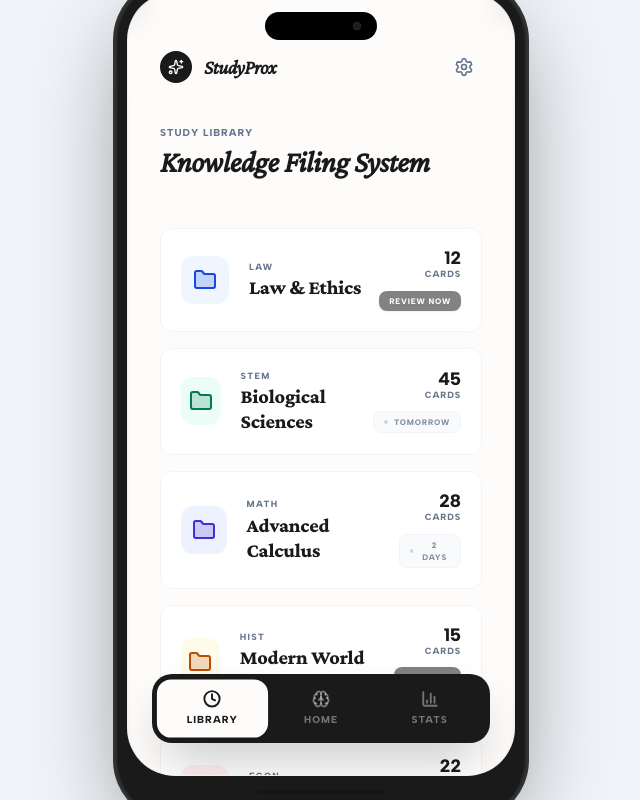
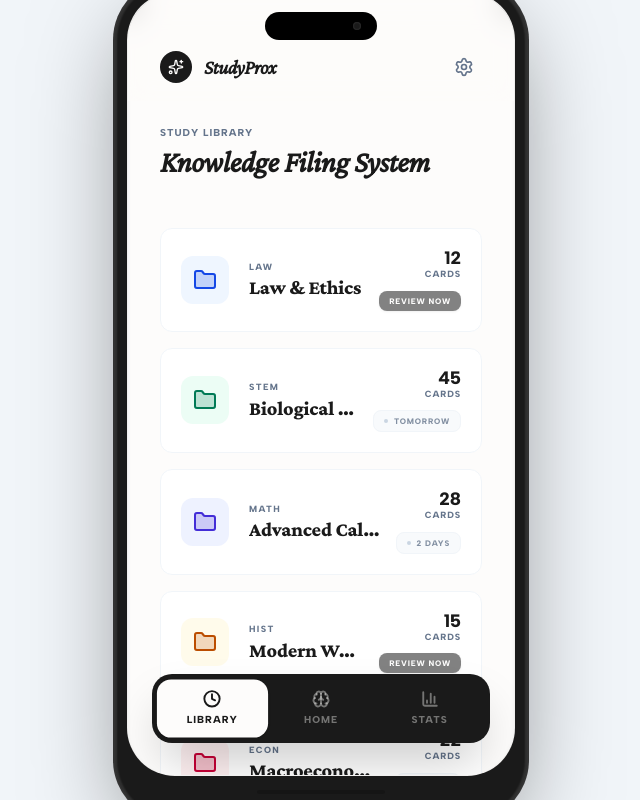
Before and after one commit to chuckabox/StudyProx, a React (Vite) app: page / in a window 1280 px wide. Both pictures are taken after a click on the button "LIBRARY". Shown: the whole page, without its empty margins (319-959 px from the left). Built offline with nearby package versions, Linux system fonts and the light colour scheme.

Commit message:
feat: implement FlashcardSuite component with folder navigation and quiz functionality

```diff
--- a/src/components/cards/FlashcardSuite.jsx
+++ b/src/components/cards/FlashcardSuite.jsx
@@ -66,32 +66,32 @@ export function FlashcardSuite() {
                   i === 0 ? "stagger-1" : i === 1 ? "stagger-2" : "stagger-3"
                 )}
               >
-                <div className="flex items-center gap-5">
+                <div className="flex items-center gap-5 flex-1 min-w-0">
                   <div className={cn(
-                    "w-12 h-12 rounded-xl flex items-center justify-center transition-all duration-300 group-hover:scale-110",
+                    "w-12 h-12 rounded-xl flex-shrink-0 flex items-center justify-center transition-all duration-300 group-hover:scale-110",
                     currentStyle
                   )}>
                     <Folder className="w-6 h-6 fill-current opacity-20" />
                     <Folder className="w-6 h-6 absolute" />
                   </div>
-                  <div className="text-left space-y-0.5">
+                  <div className="text-left space-y-0.5 truncate">
                     <p className="text-[9px] font-bold uppercase tracking-[0.15em] text-muted">{folder.id}</p>
-                    <h4 className="font-serif font-bold text-xl text-ink leading-tight">{folder.name}</h4>
+                    <h4 className="font-serif font-bold text-xl text-ink leading-tight truncate">{folder.name}</h4>
                   </div>
                 </div>
 
-                <div className="flex flex-col items-end gap-2.5">
+                <div className="flex flex-col items-end gap-2.5 flex-shrink-0 ml-4">
                   <div className="text-right">
                     <p className="text-lg font-bold text-ink leading-none">{folder.count}</p>
                     <p className="text-[9px] font-bold uppercase tracking-widest text-muted">Cards</p>
                   </div>
 
                   {folder.due ? (
-                    <span className="px-2.5 py-1 bg-ink text-paper text-[8px] font-bold uppercase tracking-widest rounded-md shadow-sm animate-pulse">
+                    <span className="px-2.5 py-1 bg-ink text-paper text-[8px] font-bold uppercase tracking-widest rounded-md shadow-sm animate-pulse whitespace-nowrap">
                       Review Now
                     </span>
                   ) : (
-                    <div className="flex items-center gap-1.5 px-2.5 py-1 bg-slate-50 rounded-md border border-slate-100">
+                    <div className="flex items-center gap-1.5 px-2.5 py-1 bg-slate-50 rounded-md border border-slate-100 whitespace-nowrap">
                       <div className="w-1 h-1 bg-slate-300 rounded-full" />
                       <span className="text-[8px] font-bold uppercase tracking-widest text-muted/80">
                         {folder.nextReview}
```
